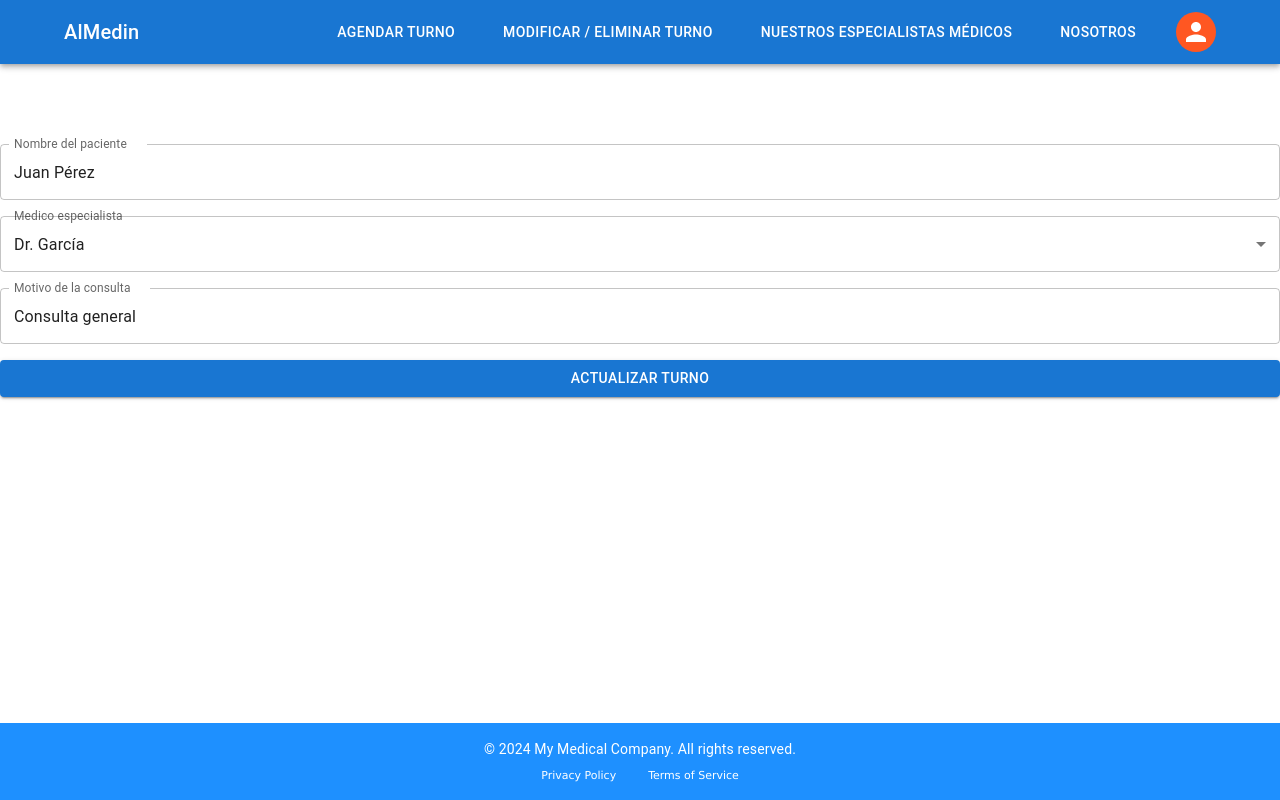
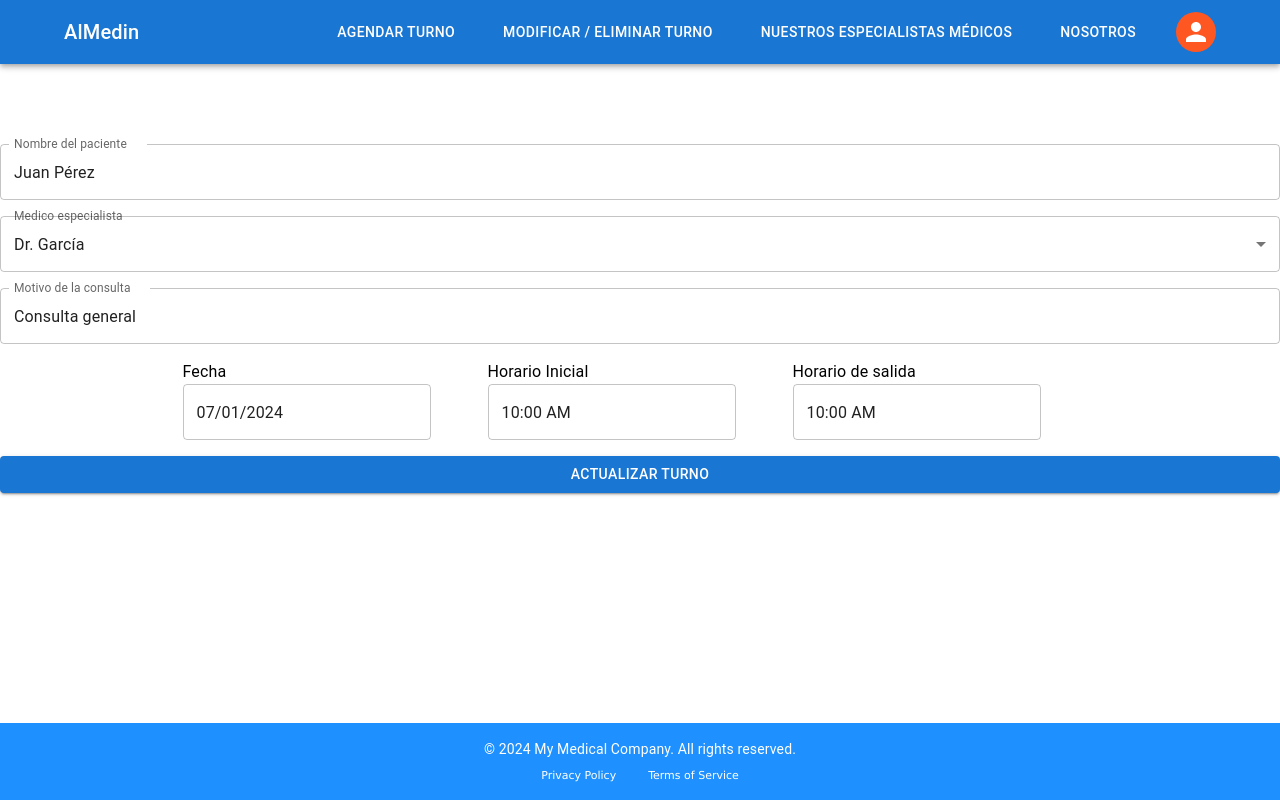
Before and after one commit to FreakySL/UMSA-GRUPO4-Front, a React (Vite) app in the folder npm-project-front/: page /actualizar-turno in a window 1280 px wide. Built offline with nearby package versions, Linux system fonts and the light colour scheme.

Commit message:
Update appointment hook implementation

```diff
--- a/npm-project-front/src/App.tsx
+++ b/npm-project-front/src/App.tsx
@@ -6,15 +6,18 @@ import Header from './components/Header'
 import RouterSelector from './routes/Router'
 import Login from './pages/Login'
 import Register from './pages/Register'
+import { AlMedinProvider } from './context/AlMedinContext'
 
 function App() {
 
   return (
 
     <Router>
-     <Header />
-     <RouterSelector/>
-     <Footer />
+      <AlMedinProvider>
+        <Header />
+        <RouterSelector/>
+        <Footer />
+      </AlMedinProvider>
    </Router>
   )
 }
--- /dev/null
+++ b/npm-project-front/src/hooks/useUpdateAppointment.tsx
@@ -0,0 +1,26 @@
+import { useCallback } from 'react';
+import { useAlMedin } from '../context/AlMedinContext';
+import { Appointment } from '../models/Appointment.type';
+
+const useUpdateAppointment = () => {
+  const { appointments, setAppointments } = useAlMedin();
+
+  const getAppointmentById = useCallback(
+    (appointmentId: number): Appointment | undefined => {
+      return appointments.find((appt) => appt.id === appointmentId);
+    },
+    [appointments]
+  );
+
+  const updateAppointment = (updatedAppointment: Appointment) => {
+    setAppointments((prevAppointments) =>
+      prevAppointments.map((appointment) =>
+        appointment.id === updatedAppointment.id ? updatedAppointment : appointment
+      )
+    );
+  };
+
+  return { getAppointmentById, updateAppointment };
+};
+
+export default useUpdateAppointment;
--- a/npm-project-front/src/models/MedicSpecialist.type.ts
+++ b/npm-project-front/src/models/MedicSpecialist.type.ts
@@ -1,6 +1,7 @@
 import { ConsultationHours } from "./ConsultationHours.type";
 
 export interface MedicSpecialist {
+    id : number;
     name : string;
     medicalSpeciality : string;
     consultationLocation : string;
--- a/npm-project-front/src/models/Recipe.type.ts
+++ b/npm-project-front/src/models/Recipe.type.ts
@@ -1,6 +1,7 @@
 import { Appointment } from "./Appointment.type";
 
 export interface Recipes {
+    id : number;
     date : Date;
     description : string;
     appointment : Appointment
--- a/npm-project-front/src/pages/CreateAppointmentForm.tsx
+++ b/npm-project-front/src/pages/CreateAppointmentForm.tsx
@@ -24,6 +24,7 @@ const CreateAppointmentForm: React.FC = () => {
   const [doctor, setDoctor] = useState<string>('');
   const [reason, setReason] = useState<string>('');
   const [startTime, setStartTime] = React.useState<Dayjs | null>(null);
+  const [endTime, setEndTime] = React.useState<Dayjs | null>(null);
 
   const handleSubmit = (event: React.FormEvent) => {
     event.preventDefault();
@@ -99,12 +100,12 @@ const CreateAppointmentForm: React.FC = () => {
                 </Grid>
                 <Grid spacing={3} sx={{ minWidth: 305 }}>
                     <Typography color={'black'}>
-                        Horario de salida
+                        Horario de salida {" Hora: " }
                     </Typography>
                     <TimePicker
-                        value={startTime}
-                        onChange={setStartTime}
-                        referenceDate={dayjs('2022-04-17')}
+                        value={endTime}
+                        onChange={setEndTime}
+                        defaultValue={dayjs()}
                     />
                 </Grid>
             </LocalizationProvider>
--- a/npm-project-front/src/pages/UpdateAppointmentForm.tsx
+++ b/npm-project-front/src/pages/UpdateAppointmentForm.tsx
@@ -1,4 +1,4 @@
-import React, { useEffect, useState } from 'react';
+import React, { useState } from 'react';
 import {
   TextField,
   Button,
@@ -8,60 +8,60 @@ import {
   InputLabel,
   Select,
   SelectChangeEvent,
+  Typography,
 } from '@mui/material';
 import { LocalizationProvider } from '@mui/x-date-pickers';
+import { AdapterDayjs } from '@mui/x-date-pickers/AdapterDayjs'
 import { TimePicker } from '@mui/x-date-pickers/TimePicker';
 import { DatePicker } from '@mui/x-date-pickers/DatePicker';
-import { AdapterDayjs } from '@mui/x-date-pickers/AdapterDayjs'
 import dayjs, { Dayjs } from 'dayjs';
-
-interface Appointment {
-  id: string;
-  name: string;
-  date: Date;
-  doctor: string;
-  reason: string;
-}
+import { Appointment } from '../models/Appointment.type';
 
 interface UpdateAppointmentFormProps {
   appointment: Appointment;
   onUpdate: (updatedAppointment: Appointment) => void;
 }
 
-
 const UpdateAppointmentForm: React.FC<UpdateAppointmentFormProps> = ({ appointment, onUpdate }) => {
-  const [name, setName] = useState<string>(appointment.name);
-  const [date, setDate] = useState<Date | null>(appointment.date);
-  const [doctor, setDoctor] = useState<string>(appointment.doctor);
-  const [reason, setReason] = useState<string>(appointment.reason);
+  const [pacientName, setPacientName] = useState<string>(appointment.pacientName);
+  const [date, setDate] = useState<Dayjs | null>(appointment.date);
+  const [startTime, setStartTime] = useState<Dayjs | null>(appointment.startTime);
+  const [endTime, setEndTime] = useState<Dayjs | null>(appointment.endTime);
+  const [consultation, setConsultation] = useState<string>(appointment.consultation);
+  const [medicSpecialist, setMedicSpecialist] = useState<string>(appointment.medicSpecialist.name); // Asumiendo que `medicSpecialist` tiene una propiedad `name`
 
   const handleSubmit = (event: React.FormEvent) => {
     event.preventDefault();
     const updatedAppointment: Appointment = {
-      id: appointment.id,
-      name,
-      date: date!,
-      doctor,
-      reason,
+      ...appointment,
+      pacientName,
+      date,
+      startTime,
+      endTime,
+      consultation,
+      medicSpecialist: { ...appointment.medicSpecialist, name: medicSpecialist }, // Actualiza solo el nombre del especialista
+      recipes: appointment.recipes, // Mantén las recetas como están
     };
     onUpdate(updatedAppointment);
   };
 
-  const handleDoctorChange = (event: SelectChangeEvent<string>) => {
-    setDoctor(event.target.value as string);
+  const handleMedicSpecialistChange = (event: SelectChangeEvent<string>) => {
+    setMedicSpecialist(event.target.value as string);
   };
 
   return (
-    <LocalizationProvider dateAdapter={AdapterDayjs}>
-      <div style={{ marginTop: '80px' }}>
+    <div style={{ marginTop: '80px' }}>
         <form onSubmit={handleSubmit}>
           <Grid container spacing={2}>
             <Grid item xs={12}>
               <TextField
                 label="Nombre del paciente"
                 fullWidth
-                value={name}
-                onChange={(e) => setName(e.target.value)}
+                value={pacientName}
+                InputProps={{
+                  readOnly: true,
+                }}
+
               />
             </Grid>
             {/* <Grid item xs={12}>
@@ -76,8 +76,8 @@ const UpdateAppointmentForm: React.FC<UpdateAppointmentFormProps> = ({ appointme
               <FormControl fullWidth>
                 <InputLabel>Medico especialista</InputLabel>
                 <Select
-                  value={doctor}
-                  onChange={handleDoctorChange}
+                  value={medicSpecialist}
+                  onChange={handleMedicSpecialistChange}
                 >
                   <MenuItem value="Dr. Pérez">Dr. Pérez</MenuItem>
                   <MenuItem value="Dr. García">Dr. García</MenuItem>
@@ -90,10 +90,45 @@ const UpdateAppointmentForm: React.FC<UpdateAppointmentFormProps> = ({ appointme
               <TextField
                 label="Motivo de la consulta"
                 fullWidth
-                value={reason}
-                onChange={(e) => setReason(e.target.value)}
+                value={consultation}
+                onChange={(e) => setConsultation(e.target.value)}
               />
             </Grid>
+            <Grid item xs container direction="row" justifyContent="center" alignItems="center">
+            <LocalizationProvider dateAdapter={AdapterDayjs}>
+            <Grid spacing={3} sx={{ minWidth: 305 }}>
+                    <Typography color={'black'}>
+                        Fecha
+                    </Typography>
+                    <DatePicker
+                    value={date}
+                    onChange={setDate}
+                    defaultValue={dayjs()}
+                    views={['year', 'month', 'day']}
+                    />
+                </Grid>
+                <Grid spacing={3} sx={{ minWidth: 305 }}>
+                    <Typography color={'black'}>
+                        Horario Inicial
+                    </Typography>
+                    <TimePicker
+                        value={startTime}
+                        onChange={setStartTime}
+                        referenceDate={dayjs('2022-04-17')}
+                    />
+                </Grid>
+                <Grid spacing={3} sx={{ minWidth: 305 }}>
+                    <Typography color={'black'}>
+                        Horario de salida
+                    </Typography>
+                    <TimePicker
+                        value={startTime}
+                        onChange={setEndTime}
+                        referenceDate={dayjs('2022-04-17')}
+                    />
+                </Grid>
+            </LocalizationProvider>
+          </Grid>
             <Grid item xs={12}>
               <Button type="submit" variant="contained" color="primary" fullWidth>
                 Actualizar Turno
@@ -102,7 +137,6 @@ const UpdateAppointmentForm: React.FC<UpdateAppointmentFormProps> = ({ appointme
           </Grid>
         </form>
       </div>
-    </LocalizationProvider>
   );
 };
 
--- a/npm-project-front/src/pages/UpdateAppointmentPage.tsx
+++ b/npm-project-front/src/pages/UpdateAppointmentPage.tsx
@@ -1,32 +1,45 @@
 import React, { useState, useEffect } from 'react';
 import UpdateAppointmentForm from './UpdateAppointmentForm';
+import useUpdateAppointment from '../hooks/useUpdateAppointment';
+import { Appointment } from '../models/Appointment.type';
+import { ConsultationHours } from '../models/ConsultationHours.type';
+import dayjs from "dayjs";
 
-const mockAppointment = {
-  id: '123',
-  name: 'Juan Pérez',
-  date: new Date(),
-  doctor: 'Dr. García',
-  reason: 'Consulta general',
+
+const mockAppointment: Appointment = {
+  id: 123,
+  pacientName: 'Juan Pérez',
+  date: dayjs('2024-07-01T10:00:00'),
+  startTime: dayjs('2024-07-01T10:00:00'),
+  endTime: dayjs('2024-07-01T11:00:00'),
+  consultation: 'Consulta general',
+  state: 'Pendiente',
+  medicSpecialist: {
+    id: 1,
+    name: 'Dr. García',
+    medicalSpeciality: 'General',
+    consultationLocation: 'Consultorio 101',
+    consultationHours: []
+  },
+  recipes: []
 };
-interface Appointment {
-    id: string;
-    name: string;
-    date: Date;
-    doctor: string;
-    reason: string;
-  }
 
-const UpdateAppointmentPage: React.FC = () => {
+const UpdateAppointmentPage: React.FC<{ appointmentId: number }> = ({ appointmentId }) => {
+  const { getAppointmentById, updateAppointment } = useUpdateAppointment();
   const [appointment, setAppointment] = useState<Appointment | null>(null);
 
   useEffect(() => {
-    // Simulando la carga de datos desde una API
-    setAppointment(mockAppointment);
-  }, []);
+
+
+    setAppointment(mockAppointment)
+    /* const foundAppointment = getAppointmentById(appointmentId);
+    if (foundAppointment) {
+      setAppointment(foundAppointment);
+    } */
+  }, [getAppointmentById, appointmentId]);
 
   const handleUpdate = (updatedAppointment: Appointment) => {
-    // Aquí puedes manejar la lógica para actualizar el turno en tu backend
-    console.log('Updated appointment:', updatedAppointment);
+    updateAppointment(updatedAppointment);
   };
 
   return (
```
Also changed, not shown: npm-project-front/src/context/AlMedinContext.tsx (+13 -16 lines), npm-project-front/src/models/Appointment.type.ts (+5 -3 lines), npm-project-front/src/models/ConsultationHours.type.ts (+5 -2 lines).
